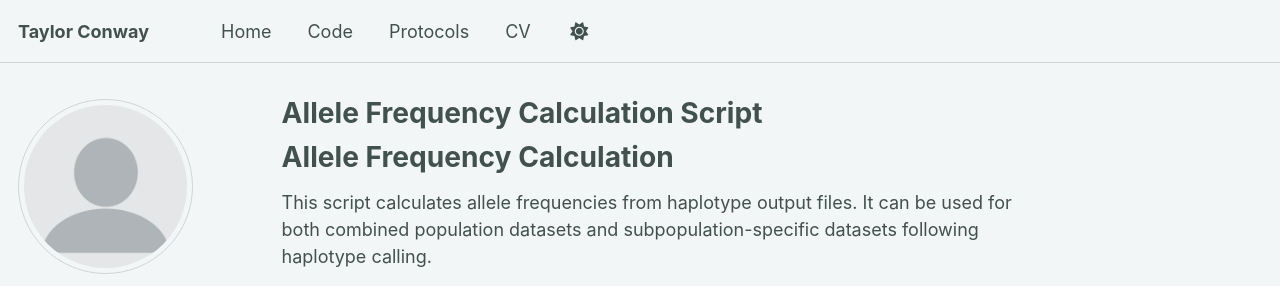
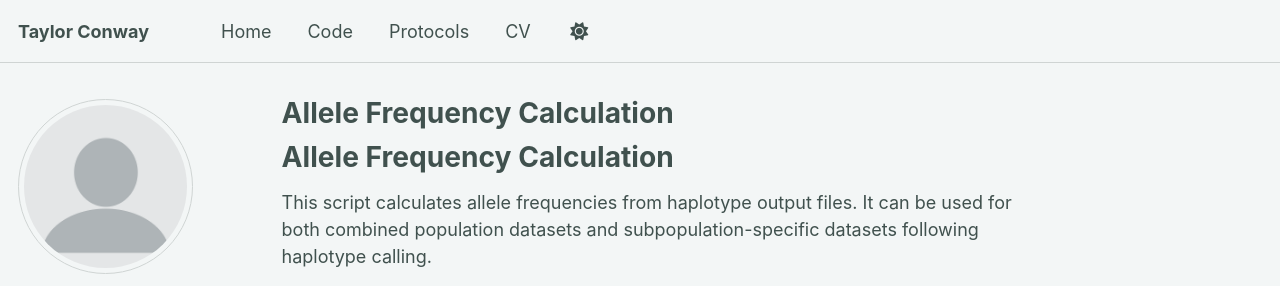
Before and after one commit to ShesCodingOverHere/TaylorConway.github.io, a Jekyll site: the page built from files/allele_freqs.md, in a window 1280 px wide and 900 px high. Shown: the top 286 px of the window. Built offline with Jekyll 4.4.1, drawn with Linux system fonts in a browser that asks for light colours; a script bundle is joined from its source files by our own code; library files that are not in the unit come from our copies.

Commit message:
Update allele_freqs.md

```diff
--- a/files/allele_freqs.md
+++ b/files/allele_freqs.md
@@ -1,5 +1,7 @@
 ---
-title: "Allele Frequency Calculation Script"
+layout: single
+title: "Allele Frequency Calculation"
+permalink: /files/allele_freqs/
 ---
 
 # Allele Frequency Calculation
```
